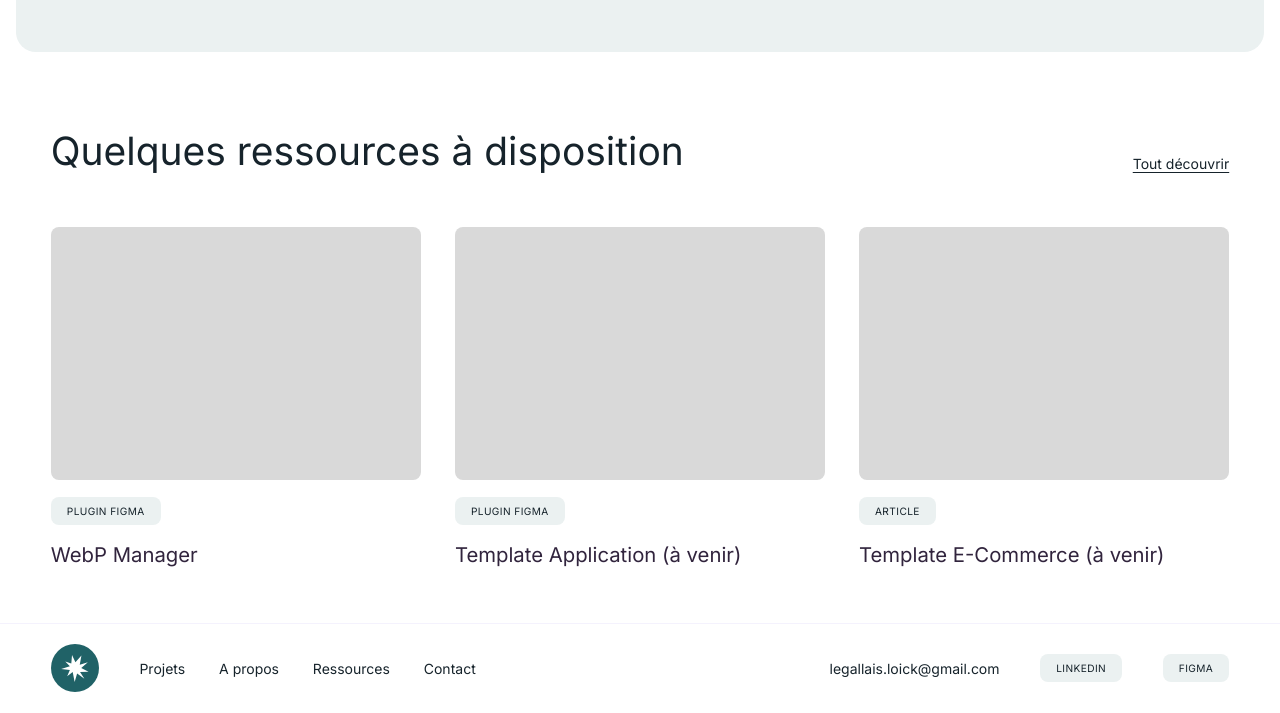
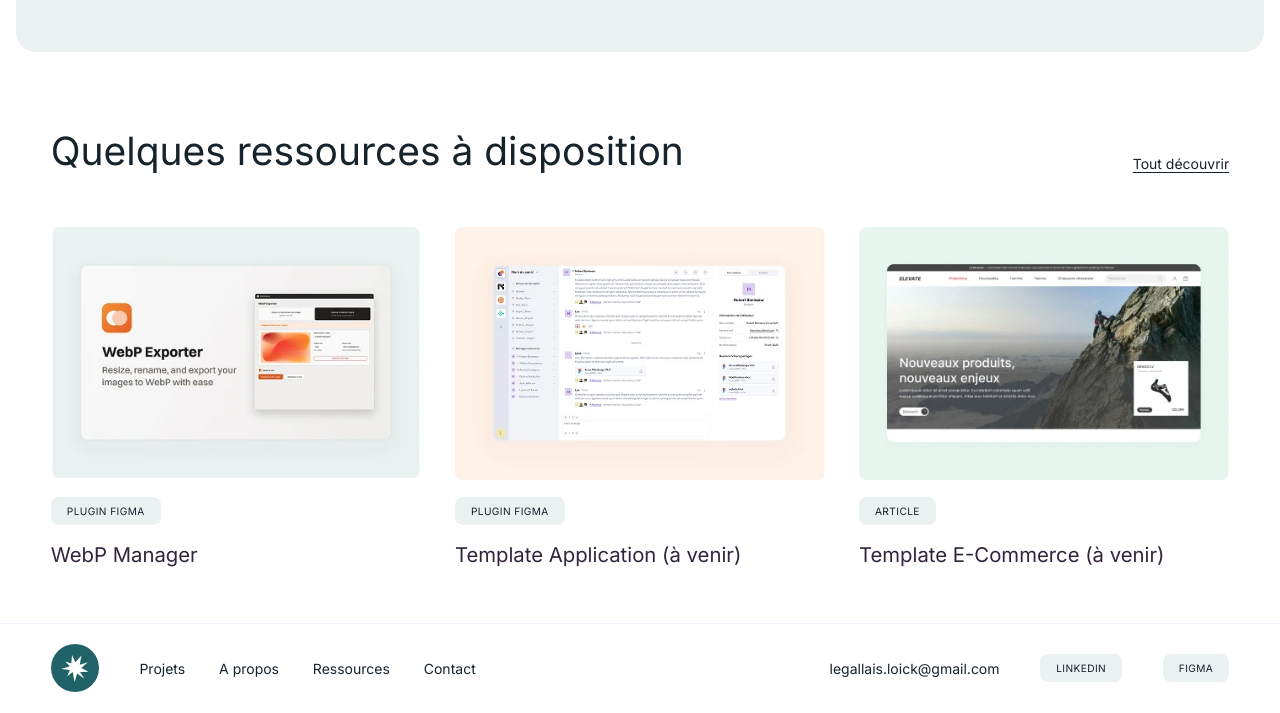
Before and after one commit to Kilowgrame/loick-portfolio, an Astro site: page / in a window 1280 px wide. Shown: the part 2506-3219 px from the top of the page. Built offline with nearby package versions, Linux system fonts and the light colour scheme; Astro itself is replaced by a stand-in of ours.

Commit message:
Ressources

```diff
--- a/src/pages/index.astro
+++ b/src/pages/index.astro
@@ -43,9 +43,9 @@ const logosRow1 = [1, 2, 3, 4, 5];
 const logosRow2 = [6, 7, 8, 9];
 
 const ressources = [
-  { tag: 'Plugin Figma', title: 'WebP Manager', slug: 'webp-manager', url: 'https://www.figma.com/community/plugin/1587802543036369275/webp-manager-rename-resize-export', },
-  { tag: 'Plugin Figma', title: 'Template Application (à venir)', slug: 'contrast-checker' },
-  { tag: 'Article', title: 'Template E-Commerce (à venir)', slug: 'design-system' },
+  { tag: 'Plugin Figma', title: 'WebP Manager', slug: 'webp-manager', url: 'https://www.figma.com/community/plugin/1587802543036369275/webp-manager-rename-resize-export', image: '/images/ressources/webp-exporter.webp' },
+  { tag: 'Plugin Figma', title: 'Template Application (à venir)', slug: 'contrast-checker', image: '/images/ressources/template-application.webp' },
+  { tag: 'Article', title: 'Template E-Commerce (à venir)', slug: 'design-system', image: '/images/ressources/template-e-commerce.webp' },
 ];
 ---
 
@@ -182,7 +182,9 @@ const ressources = [
     <div class="ressources-grid">
       {ressources.map((r) => (
         <a href={r.url} target="_blank" rel="noopener noreferrer" class="ressource-card">
-          <div class="ressource-card-img"></div>
+          <div class="ressource-card-img">
+  {r.image && <img src={r.image} alt={r.title} class="ressource-card-media" />}
+</div>
           <span class="tag">{r.tag}</span>
           <span class="ressource-card-title">{r.title}</span>
         </a>
@@ -345,7 +347,7 @@ const ressources = [
   .ressources-header { display: flex; align-items: flex-end; justify-content: space-between; }
   .ressources-grid { display: grid; grid-template-columns: repeat(3, 1fr); gap: var(--s-10); }
   .ressource-card { display: flex; flex-direction: column; align-items: flex-start; gap: var(--s-5); cursor: pointer; }
-  .ressource-card-img { width: 100%; height: calc(300 * var(--unit)); min-height: 160px; border-radius: var(--r-sm); background: #d9d9d9; overflow: hidden; transition: transform 0.4s var(--ease); }
+  .ressource-card-img { width: 100%; height: calc(300 * var(--unit)); min-height: 160px; border-radius: var(--r-sm); overflow: hidden; transition: transform 0.4s var(--ease); }
   .ressource-card:hover .ressource-card-img { transform: scale(1.02); }
   .ressource-card-title { font-size: var(--t-lg); font-weight: 400; color: var(--purple); line-height: 1.3; }
 
--- a/src/pages/ressources.astro
+++ b/src/pages/ressources.astro
@@ -9,19 +9,19 @@ const ressources = [
     title: 'WebP Manager',
     url: 'https://www.figma.com/community/plugin/1587802543036369275/webp-manager-rename-resize-export',
     slug: 'webp-manager',
-    image: null, // ex: '/images/ressources/webp-manager.jpg'
+    image: '/images/ressources/webp-exporter.webp',
   },
   {
     tag: 'Plugin Figma',
     title: 'Template Application (à venir)',
     slug: 'webp-manager-2',
-    image: null,
+    image: '/images/ressources/template-application.webp',
   },
   {
     tag: 'Plugin Figma',
     title: 'Template E-Commerce (à venir)',
     slug: 'webp-manager-3',
-    image: null,
+    image: '/images/ressources/template-e-commerce.webp',
   },
 ];
 ---
```
Also changed, not shown: public/images/ressources/e-commerce.png (deleted), public/images/ressources/plugin-figma.png (deleted), public/images/ressources/template-application.webp (added), public/images/ressources/template-chat.png (deleted), public/images/ressources/template-e-commerce.webp (added), public/images/ressources/webp-exporter.webp (added).
